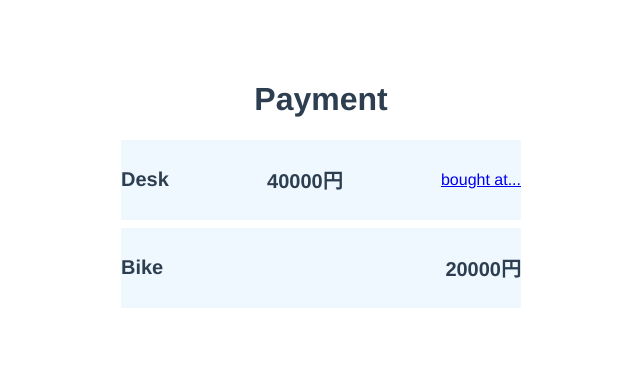
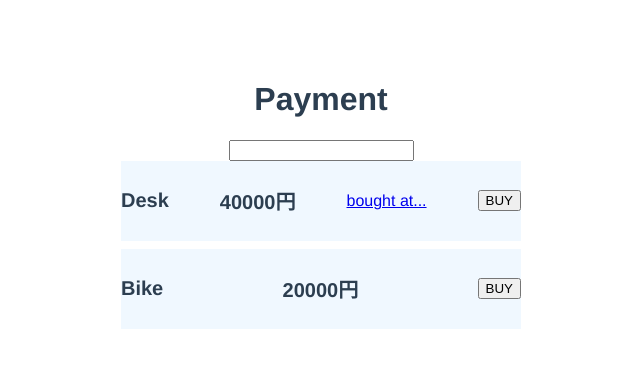
Before and after one commit to uni51/vue3-typescript-sample, a Vue app: page / in a window 1280 px wide. Shown: the top 368 px of the page, without its empty margins (319-959 px from the left). Built offline with nearby package versions, Linux system fonts and the light colour scheme.

Commit message:
4-21 ネイティブイベントを扱う

```diff
--- a/src/components/Payment.vue
+++ b/src/components/Payment.vue
@@ -7,19 +7,30 @@ const price2 = 20000
 
 const url1 = 'https://www.amazon.co.jp/dp/B09G9K89MD'
 
+const buy = (itemName: string) => {
+	alert('Are you sure to buy ' + itemName + '?')
+}
+
+const input = (event: any) => {
+	console.log('event.target.value:', event.target.value)
+}
+
 </script>
 
 <template>
 	<div class="container">
 		<h1>Payment</h1>
+		<input v-on:input="input" />
 		<div class="payment">
 			<label>{{ itemName1 }}</label>
 			<label>{{ price1 }}円</label>
 			<a v-bind:href="url1">bought at...</a>
+			<button v-on:click="buy(itemName1)">BUY</button>
 		</div>
 		<div class="payment">
 			<label>{{ itemName2 }}</label>
 			<label>{{ price2 }}円</label>
+			<button v-on:click="buy(itemName2)">BUY</button>
 		</div>
 	</div>
 </template>
```
